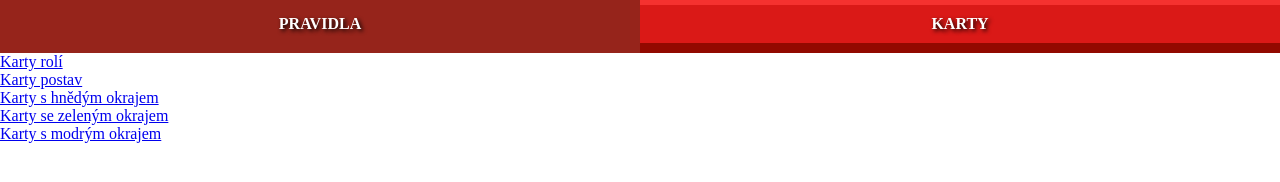
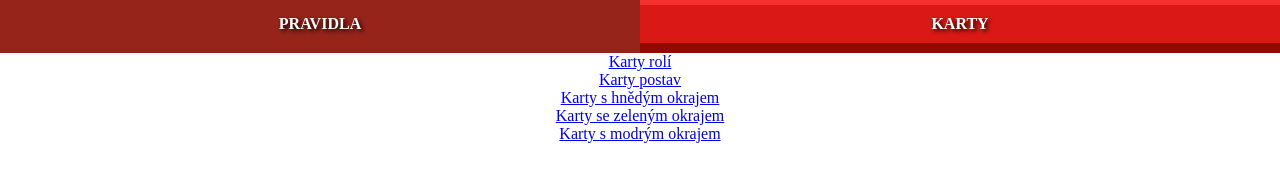
Before and after one commit to A-X-O-N/bang, a plain HTML site: page data/pages/cards.html in a window 1280 px wide. Drawn offline with Linux system fonts and the light colour scheme.

Commit message:
Update cards.html

```diff
--- a/data/pages/cards.html
+++ b/data/pages/cards.html
@@ -12,10 +12,12 @@
 		<a class="menu-element active" href="cards.html">KARTY</a>
 
 		<!--Content-->
-		<p class="list"><a href="roles.html">Karty rolí</a></p>
-		<p class="list"><a href="characters.html">Karty postav</a></p>
-		<p class="list"><a href="brown.html">Karty s hnědým okrajem</a></p>
-		<p class="list"><a href="green.html">Karty se zeleným okrajem</a></p>
-		<p class="list"><a href="blue.html">Karty s modrým okrajem</a></p>
+		<div class="centered">
+			<p class="list"><a href="roles.html">Karty rolí</a></p>
+			<p class="list"><a href="characters.html">Karty postav</a></p>
+			<p class="list"><a href="brown.html">Karty s hnědým okrajem</a></p>
+			<p class="list"><a href="green.html">Karty se zeleným okrajem</a></p>
+			<p class="list"><a href="blue.html">Karty s modrým okrajem</a></p>
+		</div>
 	</body>
 </html>
```
